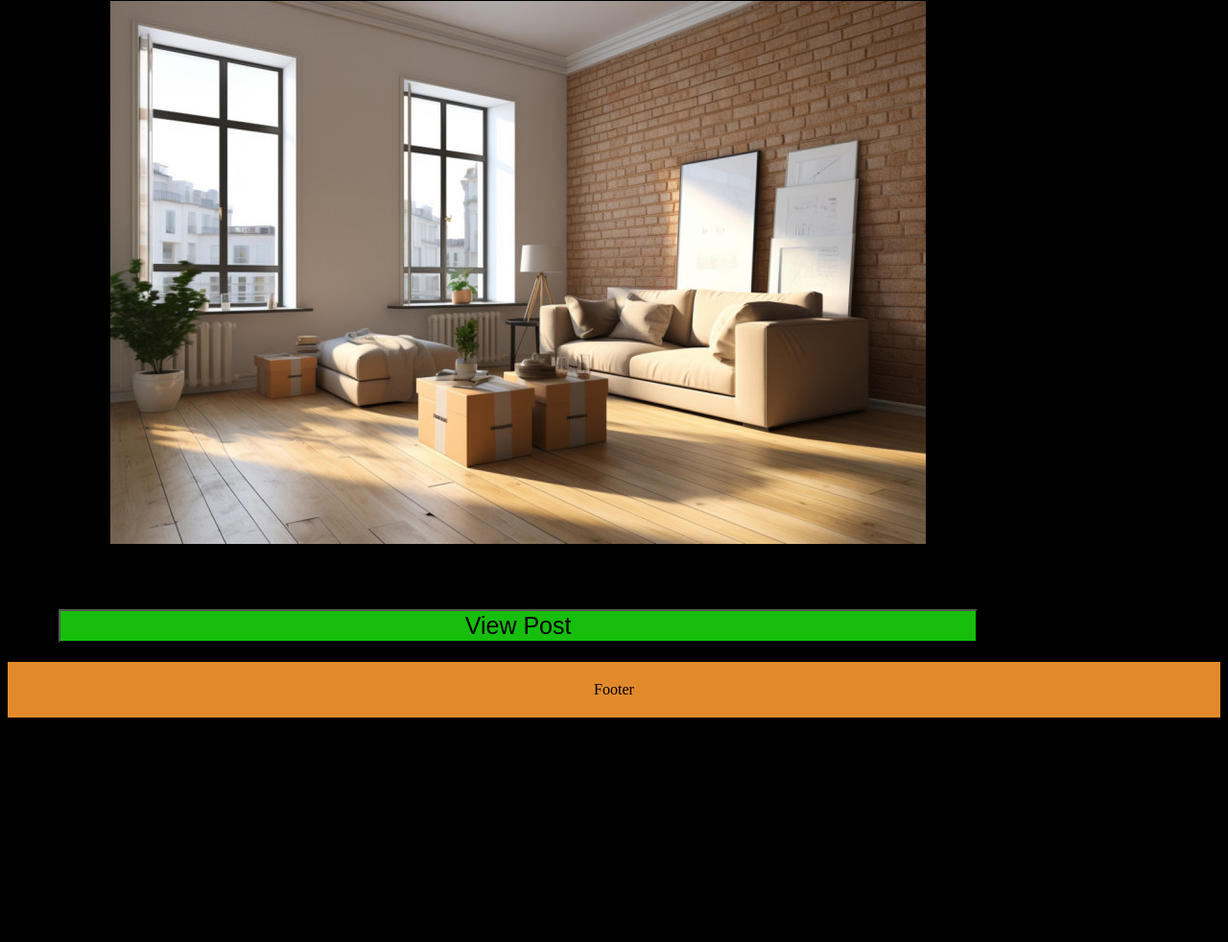
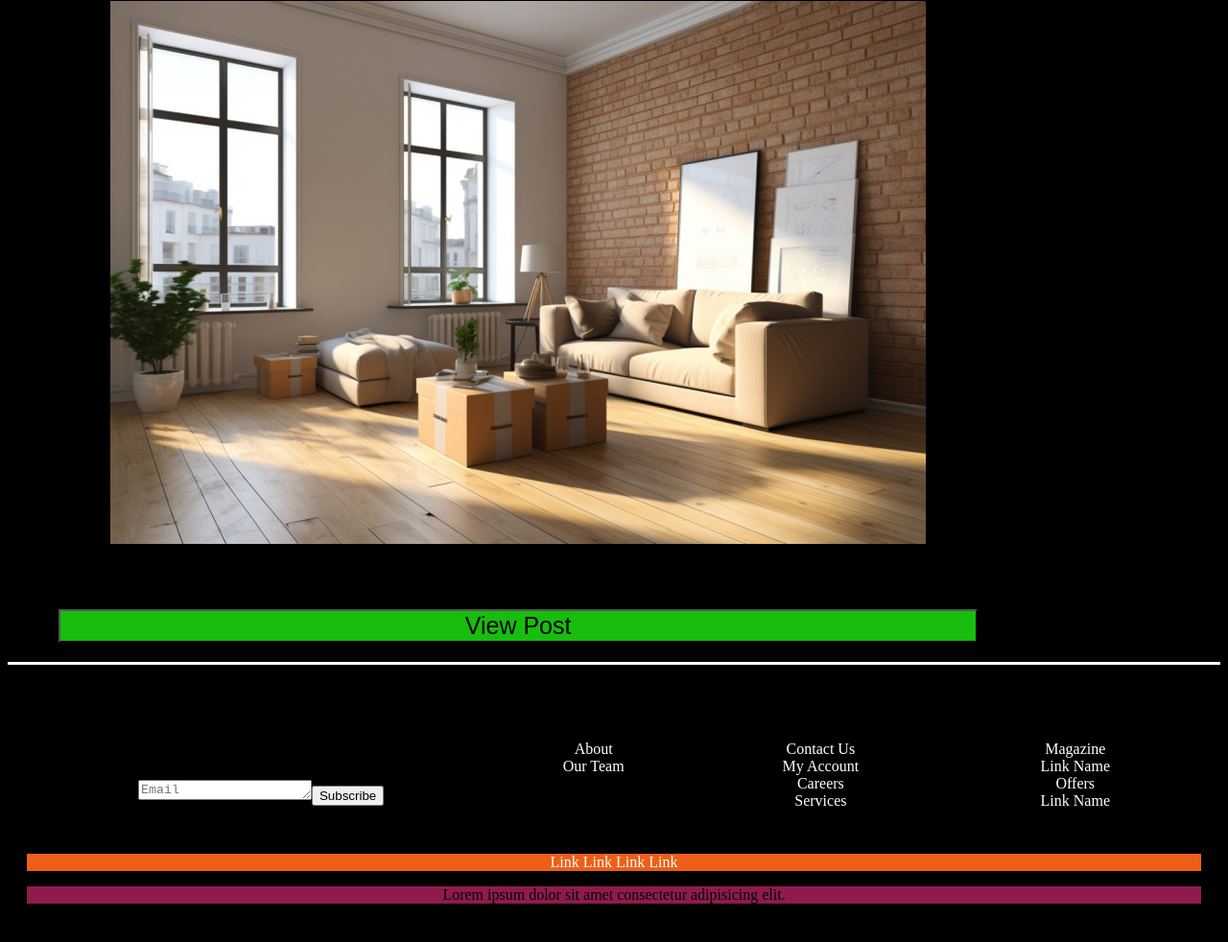
Before and after one commit to RubinoD1/Meowster, a plain HTML site: page index.html in a window 1280 px wide. Shown: the part 1104-2086 px from the top of the page at 96% size. Before the commit the page ends 1860 px from the top, so only its background shows below. Drawn offline with nearby package versions, Linux system fonts and the light colour scheme.

Commit message:
started footer HTML and CSS styling

```diff
--- a/assets/css/style.css
+++ b/assets/css/style.css
@@ -217,8 +217,45 @@ main article {
 footer {
     text-align: center;
     /* bg shared with nav -unify into shared if this remains true */
-    background-color: #e28a2b;
+    /* background-color: #e28a2b; */
     padding:20px;
     margin-top: 20px;
     /* color: black; */
+    border-top: solid white;
+    display: grid;
+    grid-template-areas:
+    'subscribe column-2 column-3 column-4'
+    'subscribe column-2 column-3 column-4'
+    'footer-nav footer-nav footer-nav footer-nav'
+    'copyright copyright copyright copyright';
 }
+
+footer a {
+    text-decoration: none;
+    color: white;
+}
+
+#subscribe-parent {
+    grid-area: subscribe;
+}
+
+#footer-col-2 {
+    grid-area: column-2;
+}
+
+#footer-col-3 {
+    grid-area: column-3;
+}
+#footer-col-4 {
+    grid-area: column-4;
+}
+
+#footer-nav {
+    grid-area: footer-nav;
+    background-color: #f46219f8;
+}
+
+#footer-copyright {
+    grid-area: copyright;
+    background-color: #e22b7aa2;
+}
--- a/index.html
+++ b/index.html
@@ -130,6 +130,55 @@
     </main>
 
     <!-- footer -->
-     <footer>Footer</footer>
+     <footer>
+        <!-- subscription -->
+        <section id="subscribe-parent">
+            <h2>Don't Miss Out</h2>
+            <p>
+                Sign up for the latest news today!
+            </p>
+            <textarea name="" id="" placeholder="Email" rows="1" col="50"></textarea><button>Subscribe</button>
+            <P>Lorem ipsum, dolor sit amet consectetur adipisicing elit.</P>
+        </section>
+        <!-- col 2 links -->
+        <section id="footer-col-2">
+            <h3>Company</h3>
+            <a href="#">About</a>
+            <br>
+            <a href="#">Our Team</a>
+        </section>
+        <!-- col 3 links -->
+        <section id="footer-col-3">
+            <h3>Customer Service</h3>
+            <a href="#">Contact Us</a>
+            <br>
+            <a href="#">My Account</a>
+            <br>
+            <a href="#">Careers</a>
+            <br>
+            <a href="#">Services</a>
+        </section>
+        <!-- col 4 links -->
+        <section id="footer-col-4">
+            <h3>More To Explore</h3>
+            <a href="#">Magazine</a>
+            <br>
+            <a href="#">Link Name</a>
+            <br>
+            <a href="#">Offers</a>
+            <br>
+            <a href="#">Link Name</a>
+        </section>
+
+        <!-- bottom nav links -->
+        <nav id="footer-nav">
+            <a href="#">Link</a>
+            <a href="#">Link</a>
+            <a href="#">Link</a>
+            <a href="#">Link</a>
+        </nav>
+        <!-- copyright info -->
+        <p id="footer-copyright">Lorem ipsum dolor sit amet consectetur adipisicing elit.</p>
+     </footer>
 
 </body>
```
